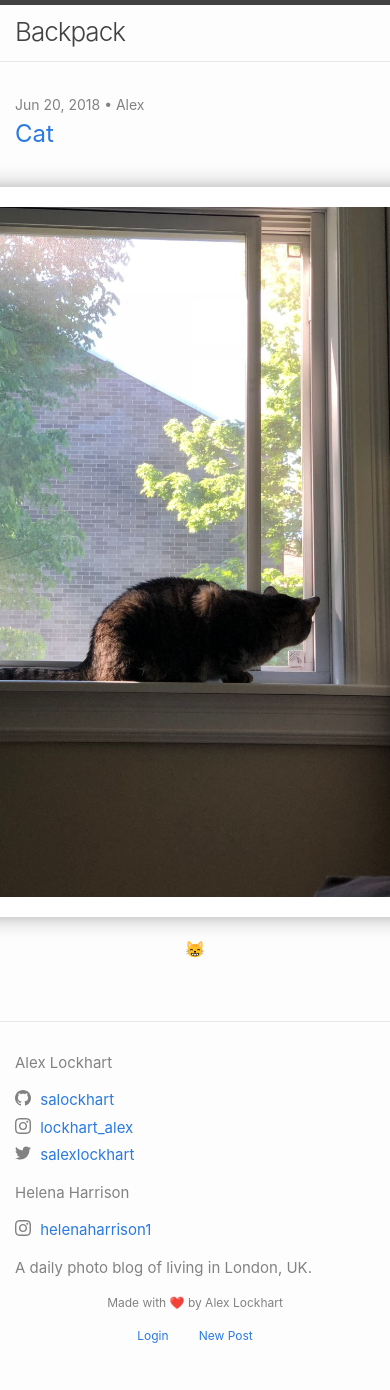
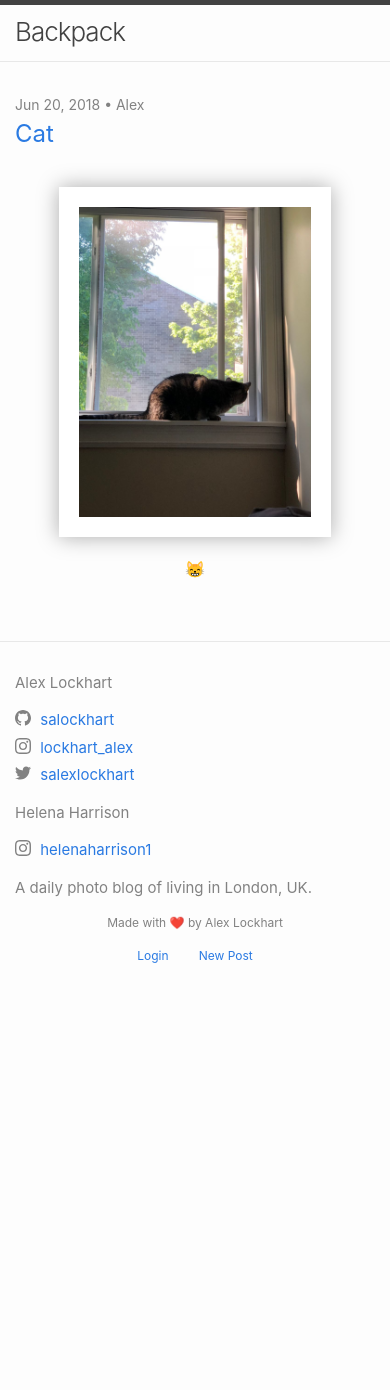
Before and after one commit to salockhart/backpack, a Jekyll site: the page built from index.md, in a window 390 px wide. Built offline with Jekyll 4.4.1, drawn with Linux system fonts in a browser that asks for light colours; after the commit the page ends 1010 px from its top, so only the background shows below that.

Commit message:
Fix styling on phones

```diff
--- a/_sass/minima/_layout.scss
+++ b/_sass/minima/_layout.scss
@@ -229,6 +229,14 @@
     max-height: -webkit-calc(#{$content-width} - (#{$spacing-unit}) - 80px);
     max-height:         calc(#{$content-width} - (#{$spacing-unit}) - 80px);
   }
+
+  @include media-query($on-palm) {
+    max-width: -webkit-calc(100vw - 80px);
+    max-width:         calc(100vw - 80px);
+
+    max-height: -webkit-calc(100vw - 80px);
+    max-height:         calc(100vw - 80px);
+  }
 }
 
 
```
